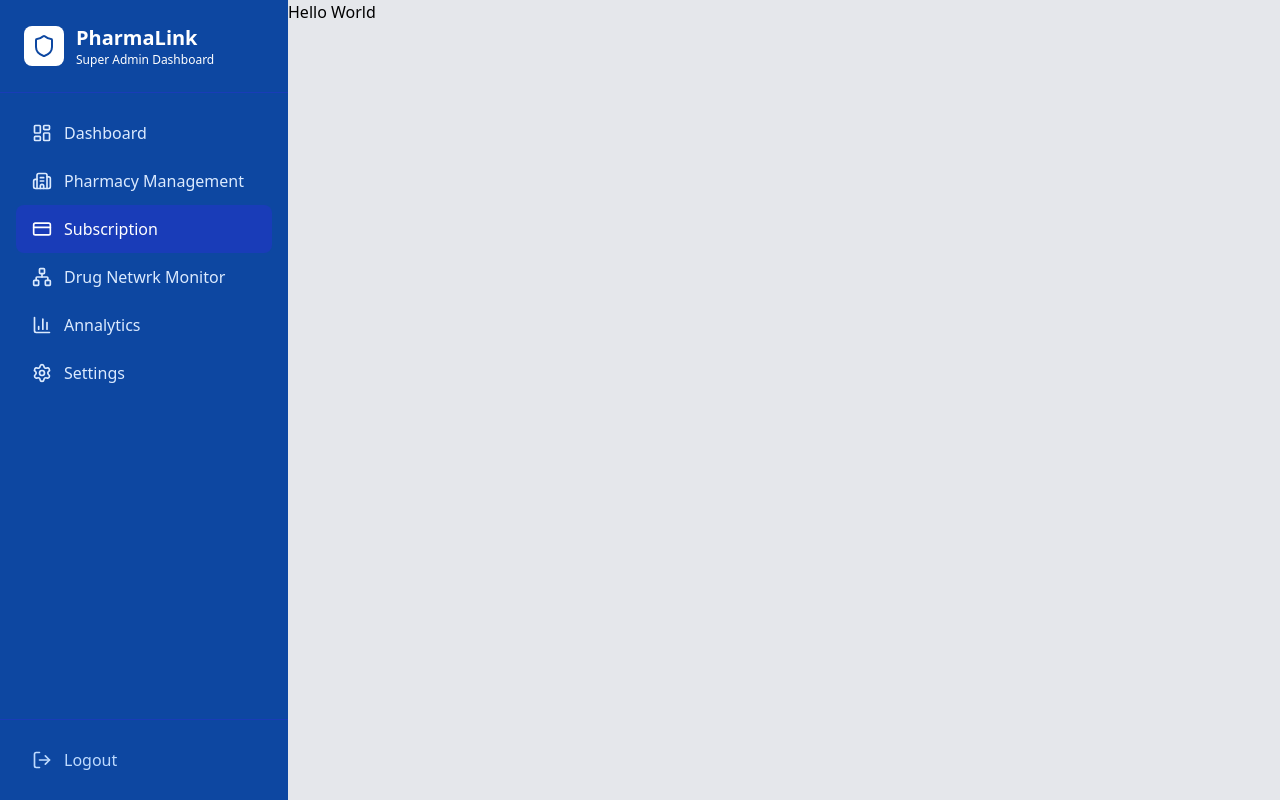
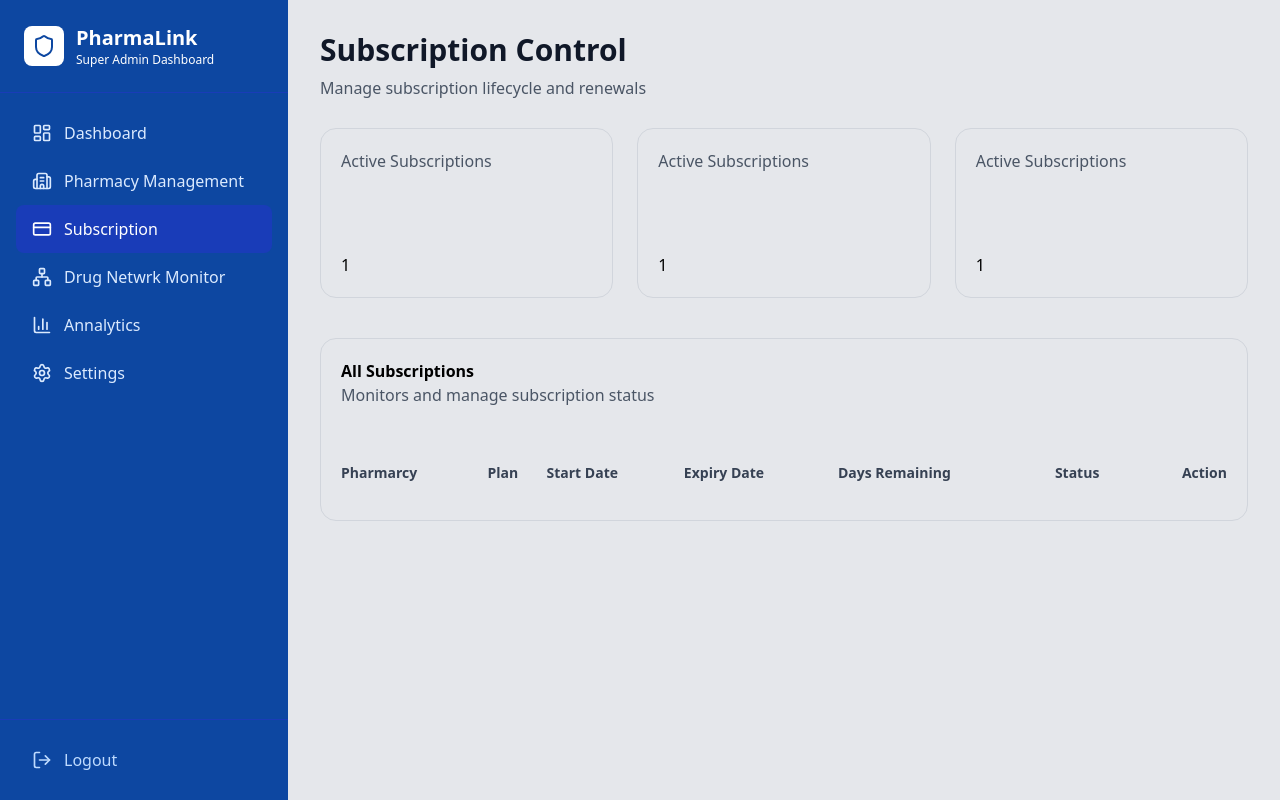
Before and after one commit to flexyycode/PharmaLink-Frontend, a React (Vite) app: page /super-admin/subscription in a window 1280 px wide. Built offline with nearby package versions, Linux system fonts and the light colour scheme.

Commit message:
Done with the subscription page remaining backend aspect

```diff
--- a/src/components/Super Admin/SubscriptionControl.tsx
+++ b/src/components/Super Admin/SubscriptionControl.tsx
@@ -2,13 +2,82 @@
 
 function SubscriptionControl () {
     return (
-        <div>
-            <h1>
-                Hello World
-            </h1>
+        <div className="p-8">
+            <div>
+                <h1 className="font-bold text-3xl text-gray-900">
+                    Subscription Control
+                </h1>
+                <p className="text-gray-600 py-2">
+                    Manage subscription lifecycle and renewals
+                </p>
+            </div>
+            <div className="grid grid-cols-1 md:grid-cols-3 gap-6 border-gray-500 rounded-2xl pt-5">
+                <FeatureCard
+                title="Active Subscriptions"
+                description="1"
+                />
+                <FeatureCard
+                title="Active Subscriptions"
+                description="1"
+                />
+                <FeatureCard
+                title="Active Subscriptions"
+                description="1"
+                />
+            </div>
+            <div className="py-10">
+                <div className="border border-gray-300 rounded-2xl">
+                    <div className="p-5">
+                    <h1 className="font-bold">
+                        All Subscriptions
+                    </h1>
+                    <p className="text-gray-600">
+                        Monitors and manage subscription status
+                    </p>
+                    </div>
+                    <div className="py-5 px-5">
+                    <table className="w-full">
+                        <thead className="text-left">
+                            <tr className="border-b border-gray-200">
+                        <th className="py-4 font-semibold text-sm text-gray-700">
+                            Pharmarcy
+                        </th>
+                         <th className="py-4 font-semibold text-sm text-gray-700">
+                            Plan
+                        </th>
+                         <th className="py-4 font-semibold text-sm text-gray-700">
+                            Start Date
+                        </th>
+                         <th className="py-4 font-semibold text-sm text-gray-700">
+                            Expiry Date
+                        </th>
+                         <th className="py-4 font-semibold text-sm text-gray-700">
+                            Days Remaining
+                        </th>
+                        <th className="py-4 font-semibold text-sm text-gray-700">
+                            Status
+                        </th>
+                         <th className="py-4 font-semibold text-sm text-gray-700 text-right">
+                            Action
+                        </th>
+                            </tr>
+                        </thead>
+                    </table>
+                    </div>
+                </div>
+            </div>
         </div>
     )
 }
 
 
 export default SubscriptionControl;
+
+const FeatureCard = ({title, description}: {title: string, description: string}) => {
+    return (
+        <div className="border p-5 border-gray-300 rounded-2xl">
+            <h1 className="text-gray-600">{title}</h1>
+            <p className="pt-20"> {description} </p>
+        </div>
+    )
+}
```
